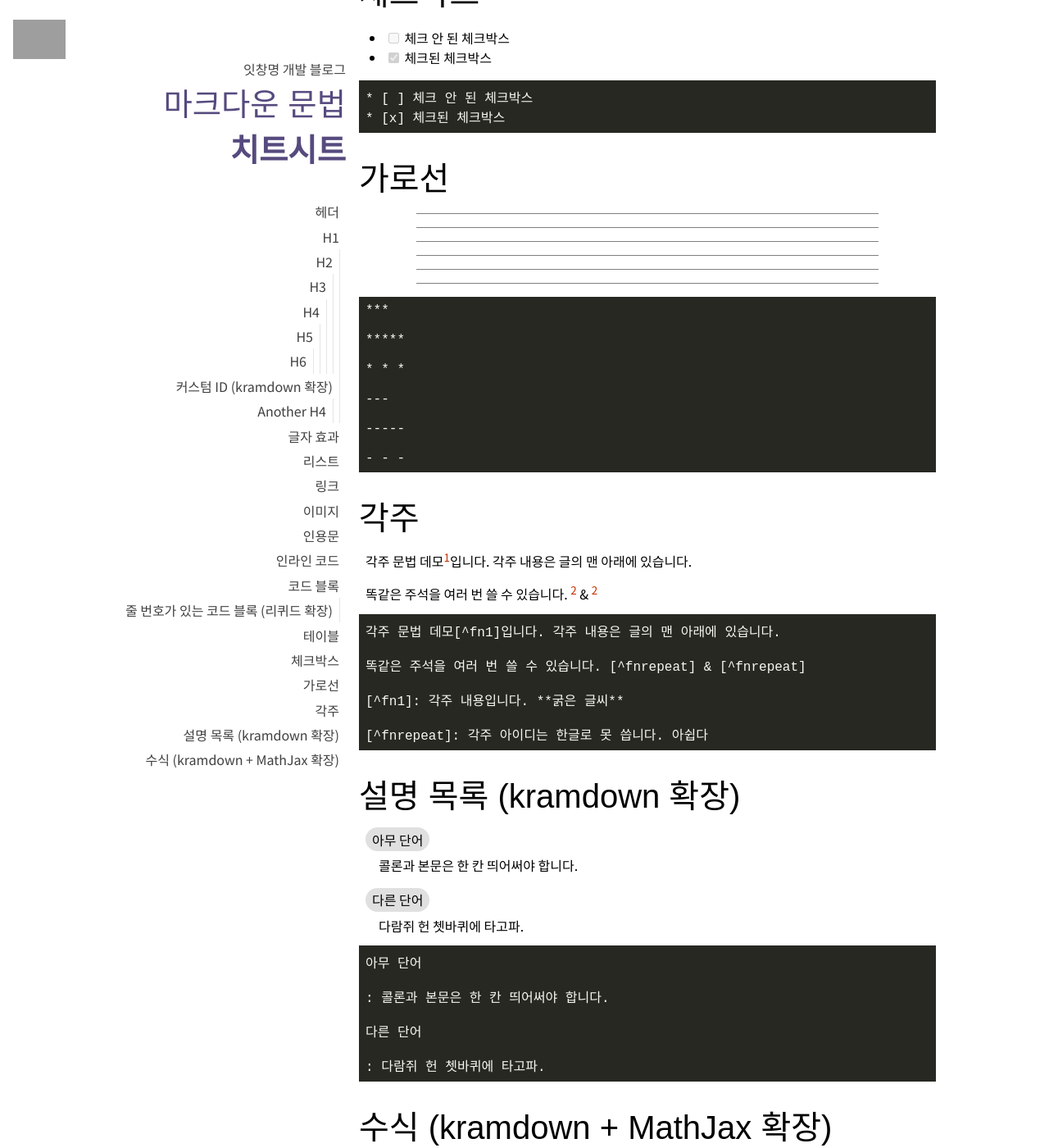
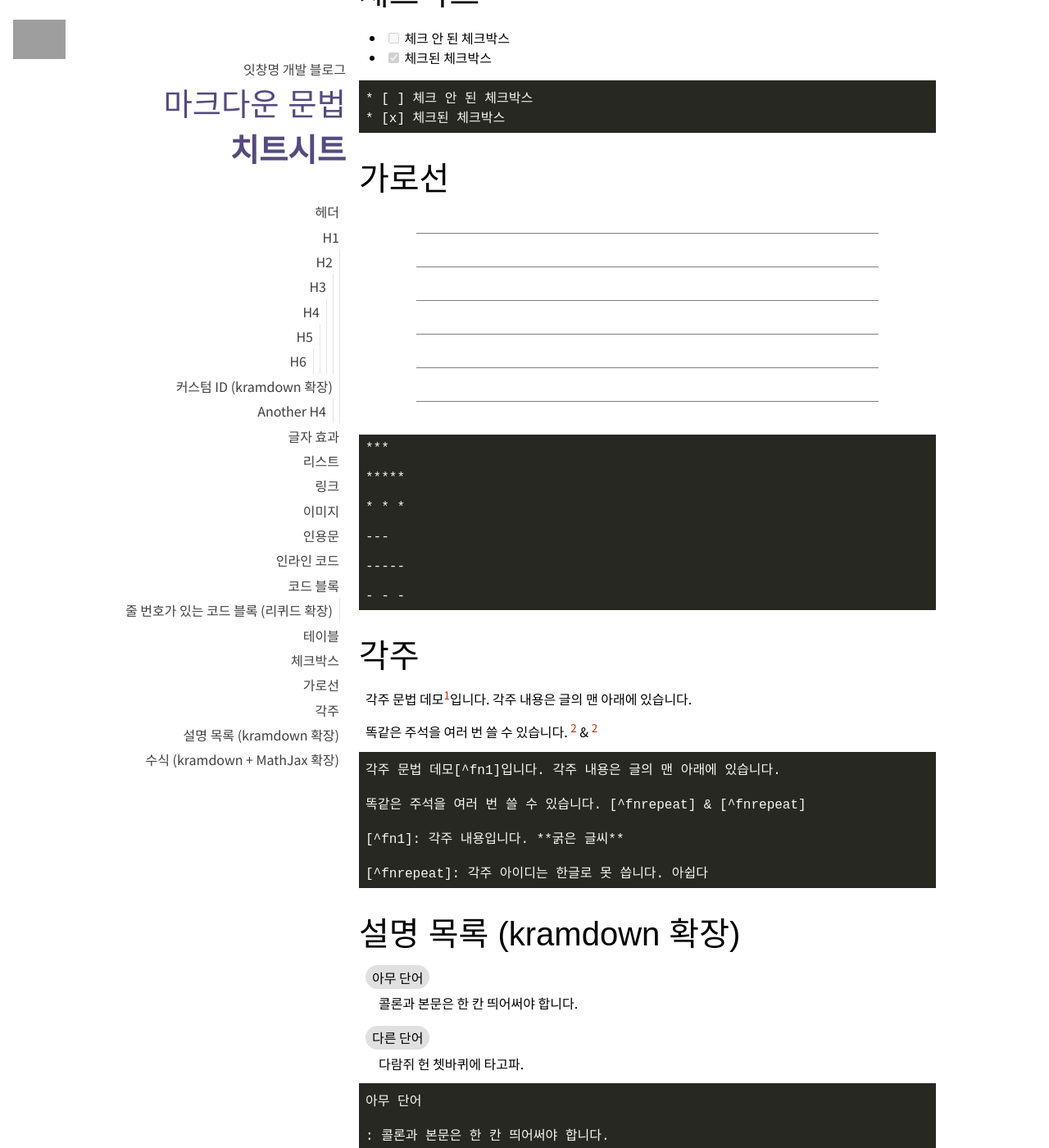
Before and after one commit to EatChangmyeong/EatChangmyeong.github.io, a Jekyll site: the page built from syntax.md, in a window 1280 px wide and 1400 px high, scrolled down 5440 px. Shown: the whole window at 82% size. Built offline with Jekyll 4.4.1, drawn with Linux system fonts in a browser that asks for light colours; some web fonts are replaced; formulas are drawn with MathJax 3; grey boxes are pictures that could not be loaded.

Commit message:
Edit <hr> style

```diff
--- a/_sass/main.scss
+++ b/_sass/main.scss
@@ -395,7 +395,7 @@ main {
 	}
 
 	hr {
-		margin: 1rem auto;
+		margin: 2.5rem auto;
 		border: none;
 		width: 80%;
 		height: 1px;
```
